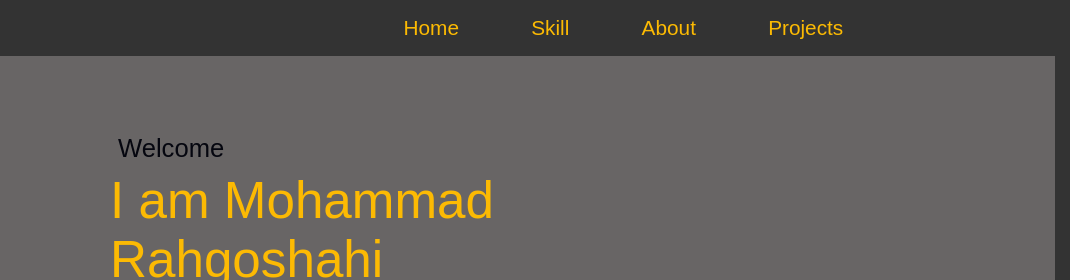
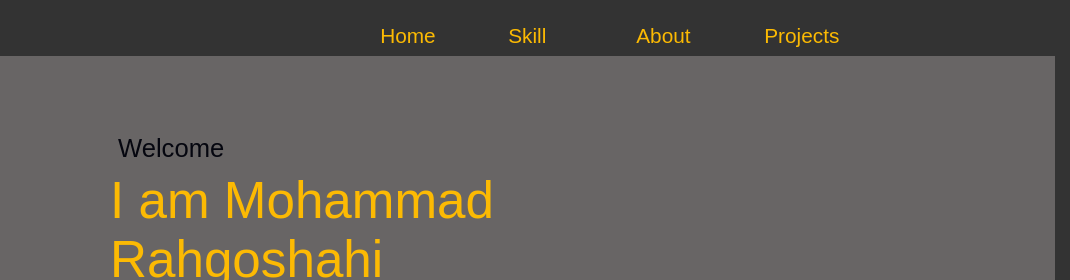
Before and after one commit to mohmmadView/FreeCodeCamp, a plain HTML site: page Personal Portfolio Webpage/index.html in a window 1280 px wide. Shown: the top 280 px of the page, 210-1280 px from the left. Drawn offline with Linux system fonts and the light colour scheme.

Commit message:
update project portofilo

```diff
--- a/Personal Portfolio Webpage/index.html
+++ b/Personal Portfolio Webpage/index.html
@@ -12,10 +12,10 @@
     <header>
         <nav id="navbar">
             <!-- Add links for navigation -->
-            <a href="#welcome-section">Home</a>
-            <a href="#skill">Skill</a>
-            <a href="#about">About</a>
-            <a href="#projects">Projects</a>
+          <div class="navbar__div"> <a class="navbar__item" href="#welcome-section">Home</a></div>
+          <div class="navbar__div"> <a class="navbar__item" href="#skill">Skill</a>         </div>
+          <div class="navbar__div"> <a class="navbar__item" href="#about">About</a>         </div>
+          <div class="navbar__div"> <a class="navbar__item" href="#projects">Projects</a>   </div>
         </nav>
         <nav class="header__logo">
             <svg class="header__logo" viewBox="0 0 106.581 120.186">
--- a/Personal Portfolio Webpage/styles.css
+++ b/Personal Portfolio Webpage/styles.css
@@ -26,11 +26,22 @@ text-decoration: none;
 
     width: 40vw;
     height: 3vh;
+
     font-size: 2.6vh;
     display: flex;
     justify-content: space-around;
     align-self: center;
     padding: 10px;
+}
+.navbar__div{
+    padding: 1vh;
+    width: 8vw;
+}
+.navbar__item{
+
+}
+#navbar>a:hover{
+    background-color:#A29F8C ;
 }
 .header__logo{
     width: 2vw;
@@ -91,7 +102,7 @@ section {
       width:50vw;
       height: 70vh;
       padding: 30px;
-
+    background-:#a29f8cb6 ;
 }
 footer {
     background-color: #333;
```
